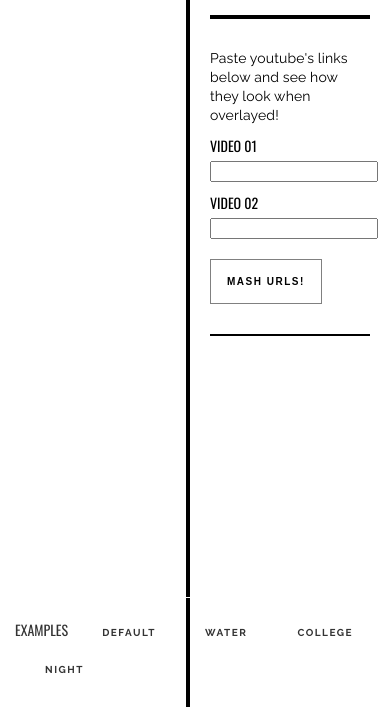
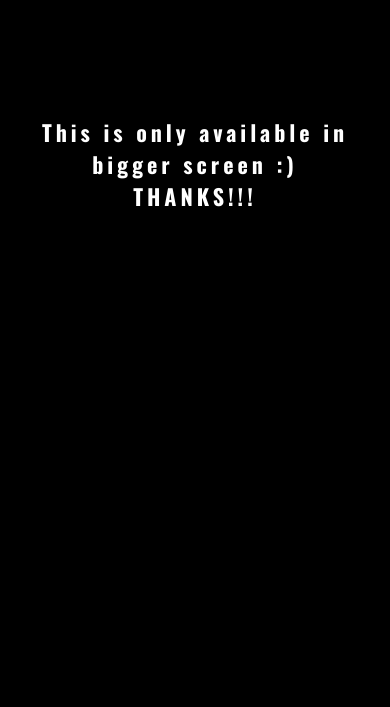
Before and after one commit to nkomolkiti/nkomolkiti.github.io, a plain HTML site: page layertube/index.html in a window 390 px wide. Shown: the part 137-844 px from the top of the page. Drawn offline with nearby package versions, Linux system fonts and the light colour scheme.

Commit message:
Add files via upload

```diff
--- a/layertube/index.html
+++ b/layertube/index.html
@@ -14,6 +14,10 @@
 
 	</head>
 	<body>
+
+		<div id="mobileScreen">
+			<h1>This is only available in bigger screen :) THANKS!!!</h1>
+		</div>
 
 		<div id="rightPanel">
 			<div class="hr1"></div>
--- a/layertube/main.css
+++ b/layertube/main.css
@@ -291,3 +291,29 @@ textarea{
   }
 }*/
 /*--------------End Background Video---------------*/
+@media (min-width: 480px){
+	#mobileScreen{
+		display: none;
+
+	}
+}
+
+@media (max-width: 480px){
+	#mobileScreen{
+		display:block;
+		background-color:black;
+		color:white;
+		height:100vh;
+		width: 100vw;
+		position: fixed;
+		z-index: 100;
+
+
+	}
+}
+
+#mobileScreen h1{
+	padding:30px;
+	text-align: center;
+	padding-top:30vh;
+	}
```
